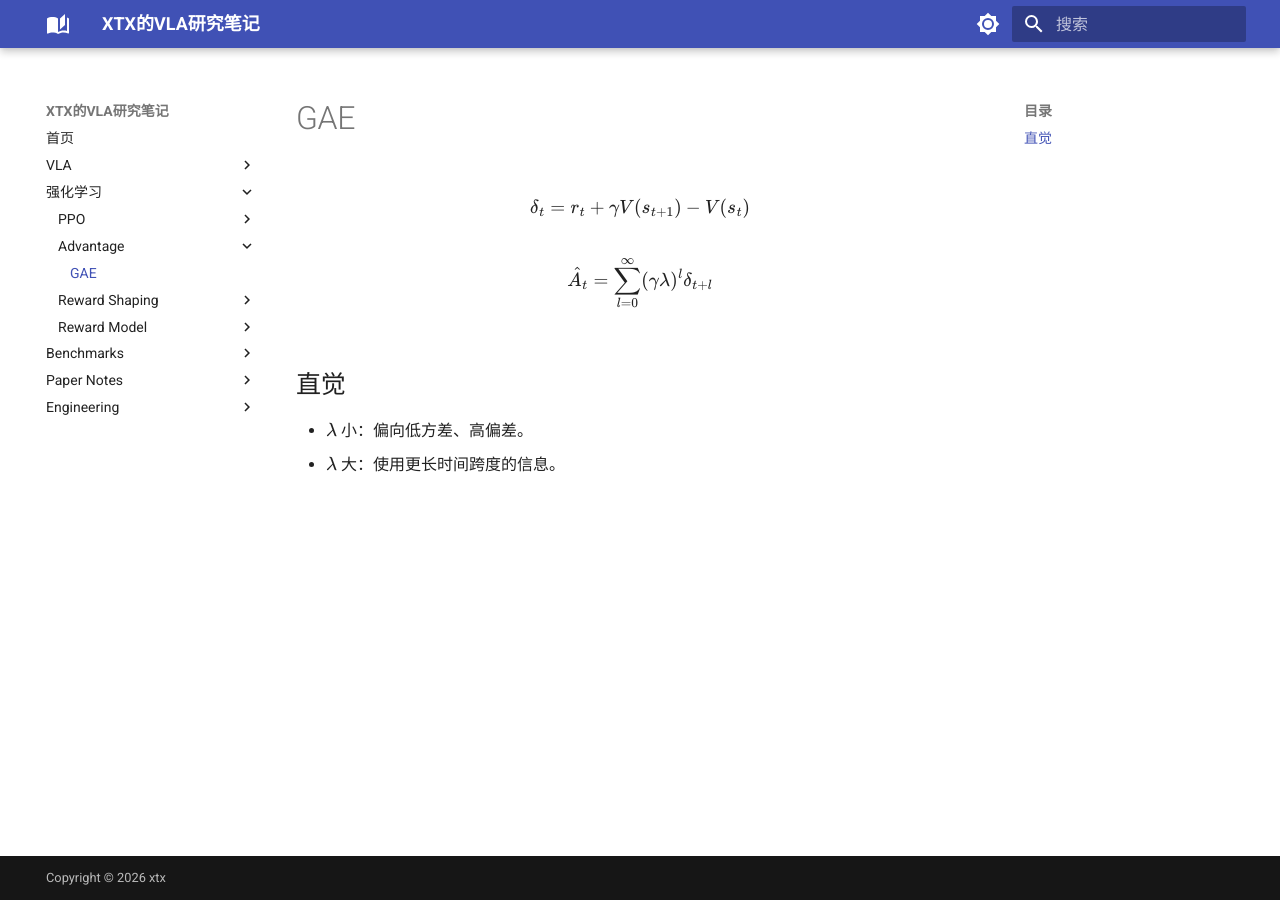
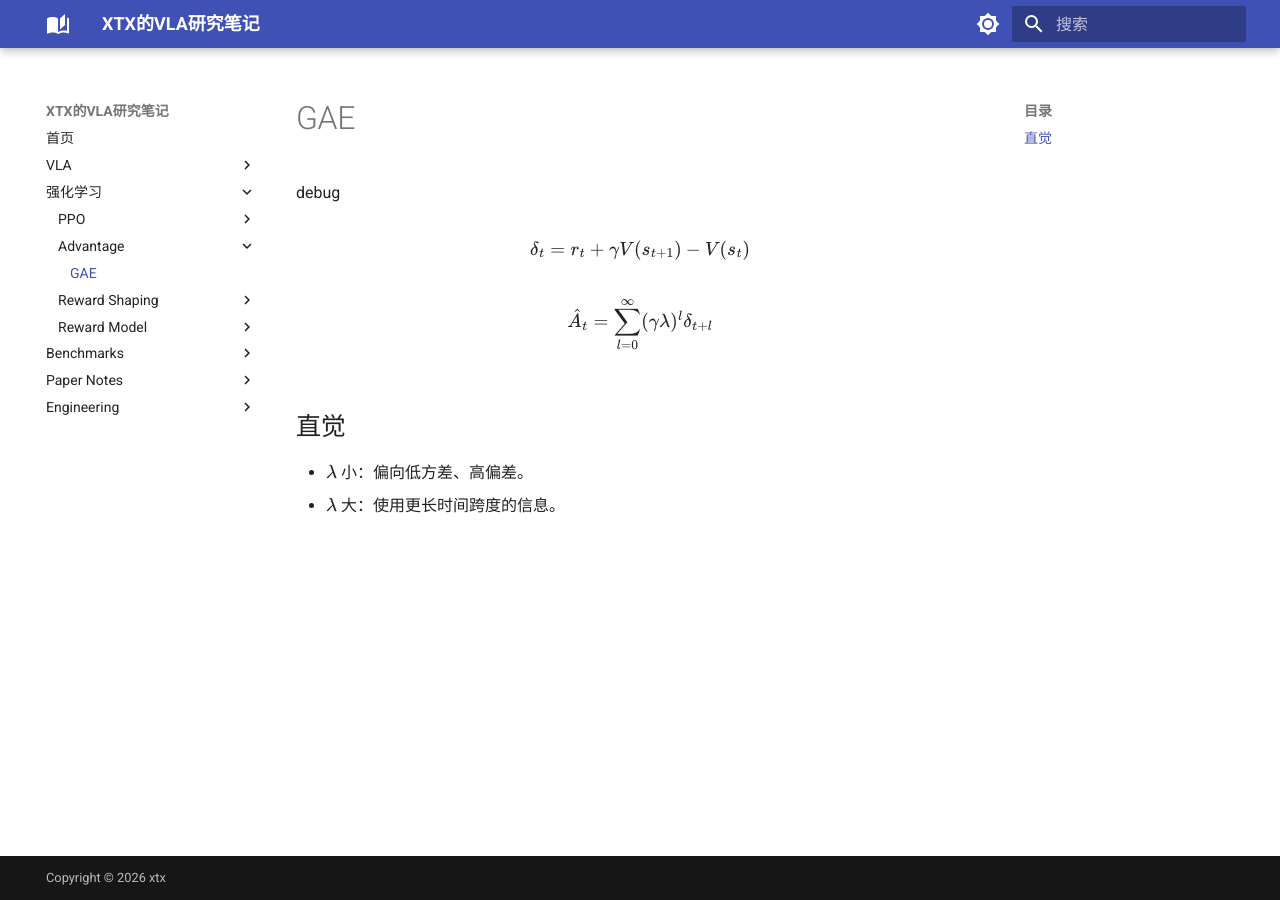
Before and after one commit to xtx1216/research-notes, an MkDocs documentation site: the page built from docs/RL/gae.md, in a window 1280 px wide. Built offline with MkDocs 1.6.1 and Material for MkDocs 9.7.7, drawn with Linux system fonts in a browser that asks for light colours.

```diff
--- a/docs/RL/gae.md
+++ b/docs/RL/gae.md
@@ -1,4 +1,6 @@
 # GAE
+
+debug
 
 $$
 \delta_t=r_t+\gamma V(s_{t+1})-V(s_t)
--- a/mkdocs.yml
+++ b/mkdocs.yml
@@ -3,6 +3,7 @@
 # ============================================================
 
 site_name:  XTX的VLA研究笔记
+site_url: https://xtx1216.github.io/research-notes/
 site_description: VLA / Reinforcement Learning / Robotics / Research Notes
 site_author: xtx
 
```
Also changed, not shown: 2 other files.
